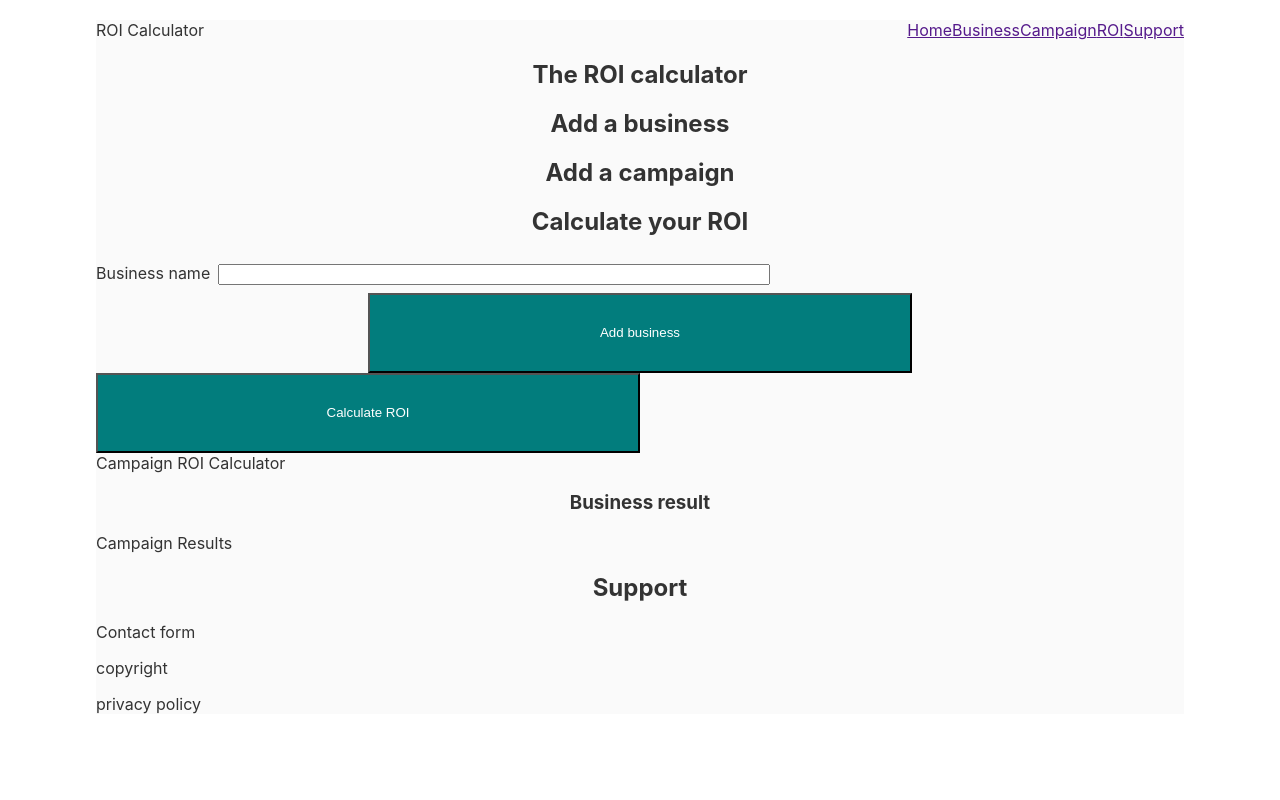
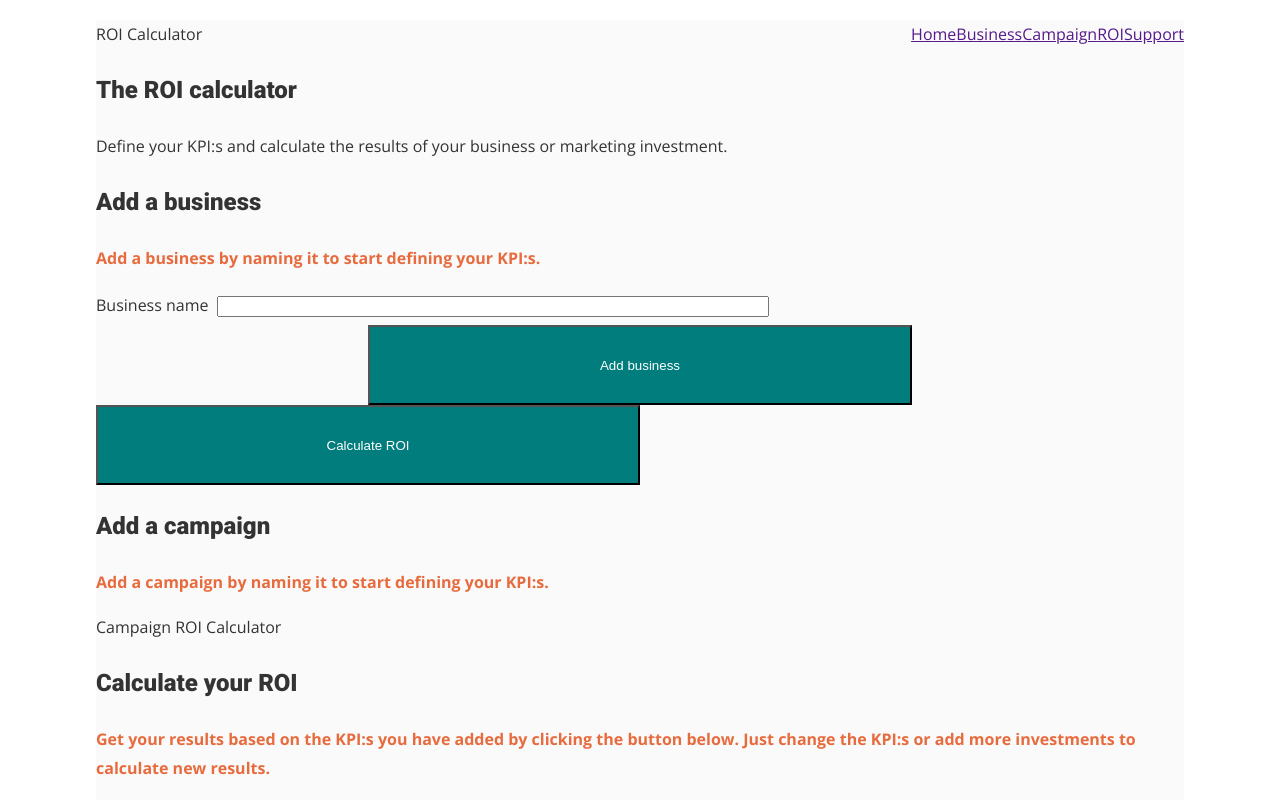
Before and after one commit to tinkotvas/Interactive-Frontend-Development-Milestone-Project-2, a React (Create React App) app in the folder roi-calculator/: page / in a window 1280 px wide. Shown: the top 800 px of the page. Built offline with nearby package versions, Linux system fonts and the light colour scheme.

Commit message:
Add fonts and color to headers and paragraphs.

```diff
--- a/roi-calculator/src/App.css
+++ b/roi-calculator/src/App.css
@@ -1,6 +1,14 @@
+@import url('https://fonts.googleapis.com/css2?family=Open+Sans:wght@400;700&family=Roboto:wght@900&display=swap');
+
 h1, h2, h3 {
     display: flex;
-    justify-content: center;
+    font-family: 'Roboto', sans-serif;
+}
+
+.orange-bold {
+    font-size: 1rem;
+    font-weight: bold;
+    color: #E86B3E;
 }
 
 form {
@@ -28,6 +36,8 @@ header {
 }
 
 .body {
+    line-height: 1.8;
+    font-family: 'Open Sans', sans-serif;
     margin: 20px 7.5% 0 7.5%;
     background-color: #fafafa;
     color: #333333;
--- a/roi-calculator/src/App.jsx
+++ b/roi-calculator/src/App.jsx
@@ -36,23 +36,32 @@ function App() {
         <main>
           <section>
             <h1>The ROI calculator</h1>
-            <h2>Add a business</h2>
-            <h2>Add a campaign</h2>
-            <h2>Calculate your ROI</h2>
+            <p>
+              Define your KPI:s and calculate the results of your business or marketing investment.
+            </p>
           </section>
 
           <section>
             <div>
+              <h2>Add a business</h2>
+              <p className="orange-bold">Add a business by naming it to start defining your KPI:s.</p>
               <BusinessROICalculator/>
             </div>
 
             <div>
+              <h2>Add a campaign</h2>
+              <p className="orange-bold">Add a campaign by naming it to start defining your KPI:s.</p>
               Campaign ROI Calculator
             </div>
           </section>
 
           <section>
             <div>
+              <h2>Calculate your ROI</h2>
+              <p className="orange-bold">
+                Get your results based on the KPI:s you have added by clicking the button below.
+                Just change the KPI:s or add more investments to calculate new results.
+              </p>
               {businessResults &&
             <ResultSection
               title="Business result"
```
